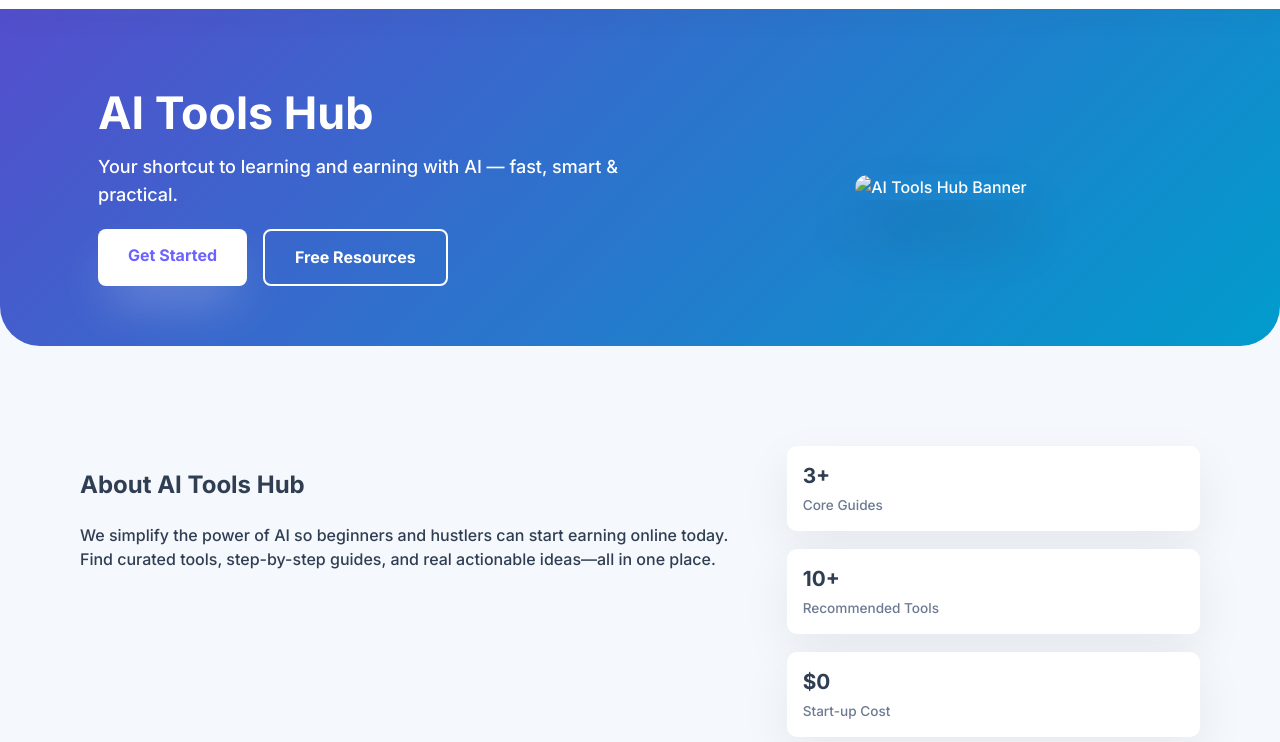
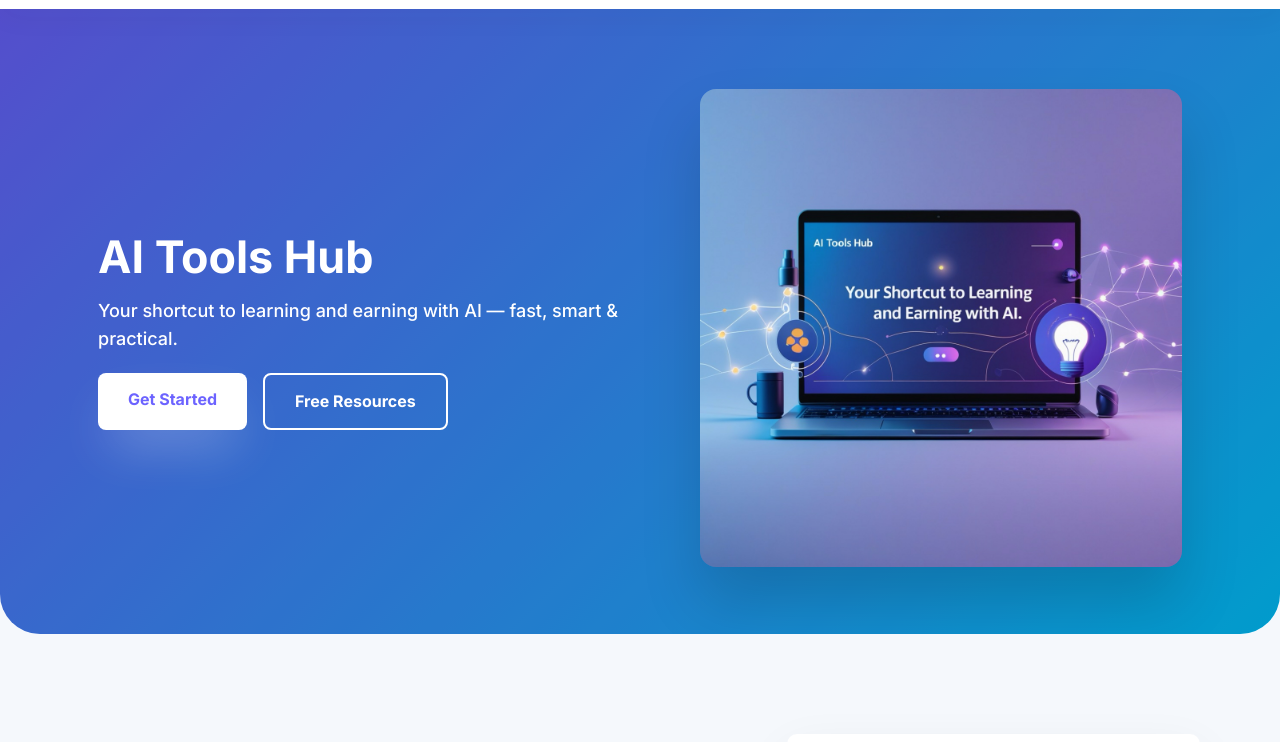
Before and after one commit to userunknown502/AIToolsHub.github.io, a plain HTML site: page index.html in a window 1280 px wide. Shown: the part 56-798 px from the top of the page. Drawn offline with Linux system fonts and the light colour scheme.

Commit message:
Update index.html

```diff
--- a/index.html
+++ b/index.html
@@ -327,8 +327,8 @@
         </div>
       </div>
       <div class="hero-image">
-        <img src="banner.jpeg" alt="AI Tools Hub Banner" loading="lazy" />
-      </div>
+  <img src="IMG_0636.jpeg" alt="AI Tools Hub Banner" loading="lazy" />
+</div>
     </div>
   </header>
 
```
